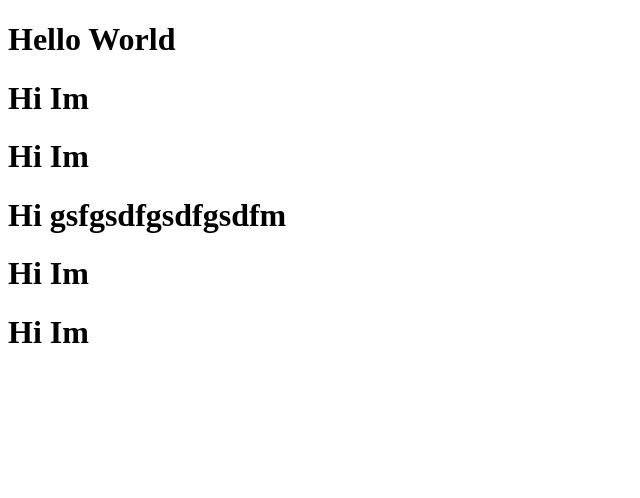
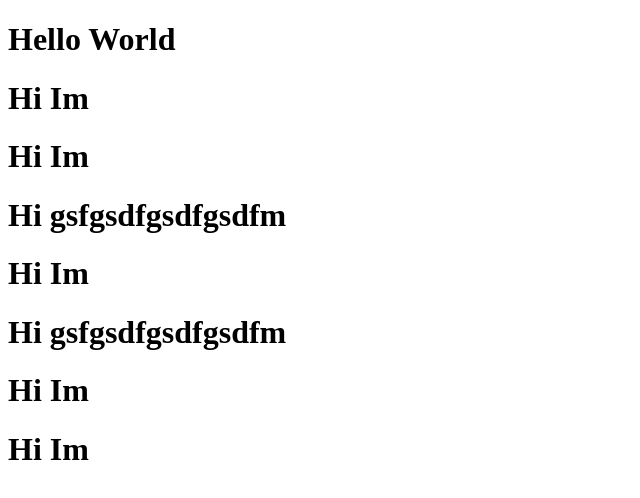
Before and after one commit to Robiul-Kaisar/first-website-practics, a plain HTML site: page index.html in a window 1280 px wide. Shown: the whole page, without its empty margins (0-640 px from the left). Drawn offline with Linux system fonts and the light colour scheme.

Commit message:
first commit

```diff
--- a/index.html
+++ b/index.html
@@ -11,6 +11,8 @@
     <h1>Hi Im</h1>
     <h1>Hi Im</h1>
     <h1>Hi gsfgsdfgsdfgsdfm</h1>   <h1>Hi Im</h1>
+
+    <h1>Hi gsfgsdfgsdfgsdfm</h1>   <h1>Hi Im</h1>
     <h1>Hi Im</h1>
 </body>
 </html>
```
